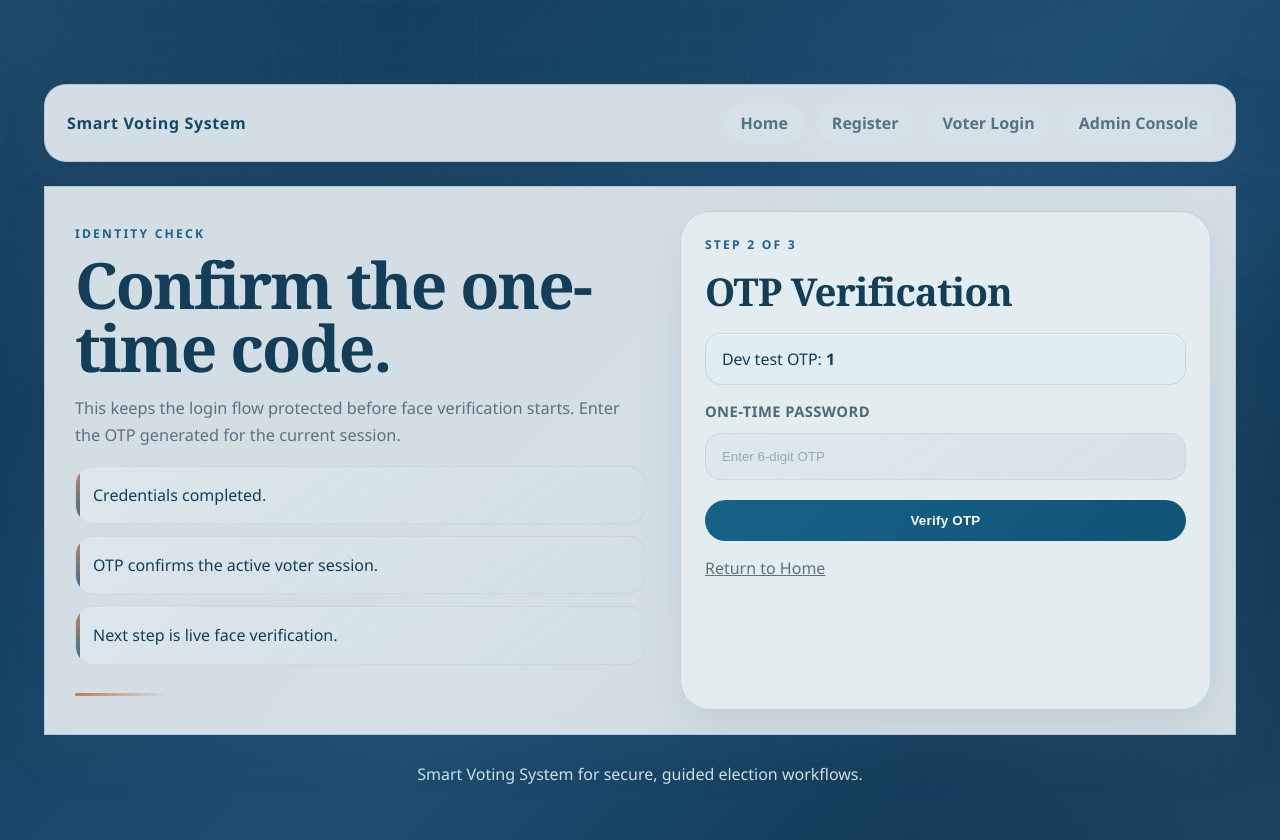
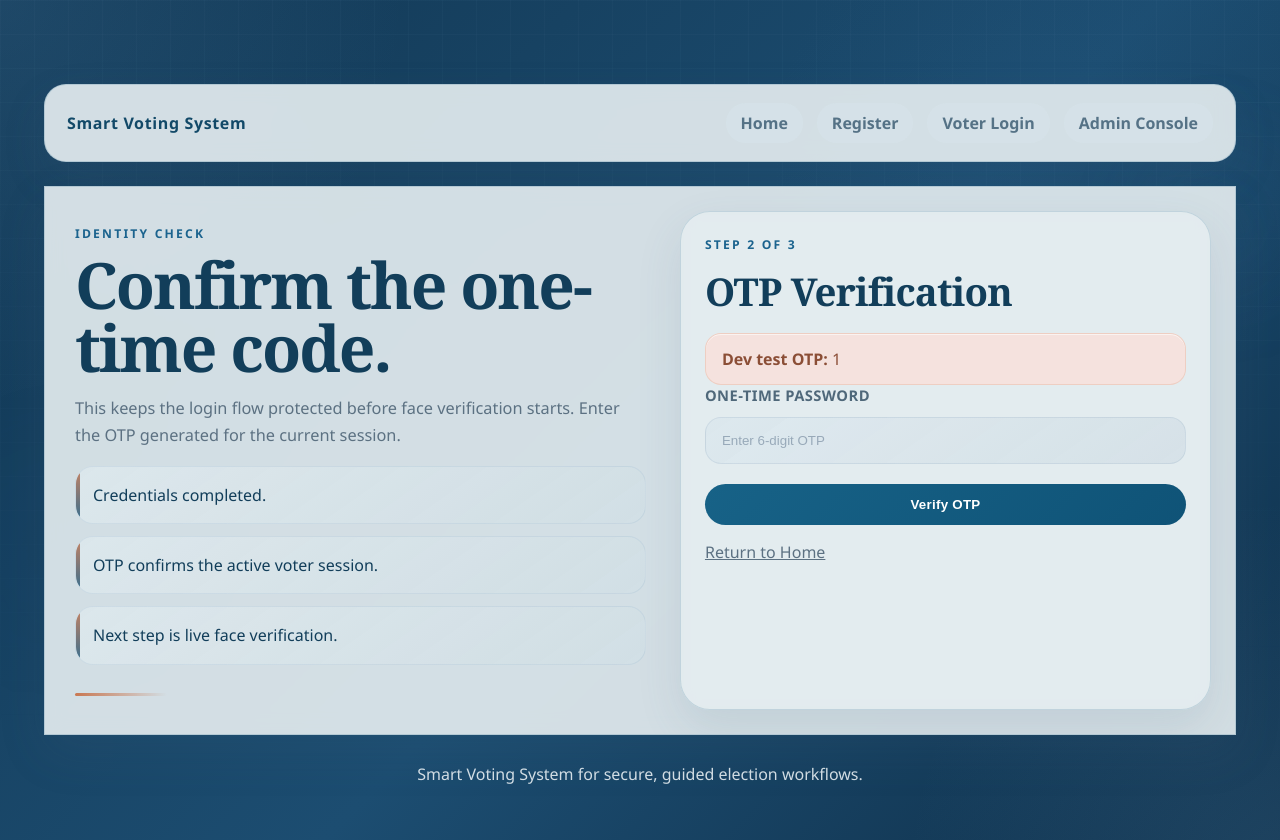
Before and after one commit to vineethprojects00756-wq/Online-Voting-System, a Flask app: page /otp_verification in a window 1280 px wide. Shown: the top 840 px of the page. Run offline with Flask 3, Linux system fonts and the light colour scheme; the visitor is signed in with stand-in values (Sample User, id 1).

Commit message:
Show OTP on verification page for demo flow

```diff
--- a/templates/otp_verification.html
+++ b/templates/otp_verification.html
@@ -22,8 +22,11 @@
     <div class="form-card">
         <p class="eyebrow">Step 2 of 3</p>
         <h2>OTP Verification</h2>
-        {% if dev_test_otp %}
-        <p class="notice">Dev test OTP: <strong>{{ dev_test_otp }}</strong></p>
+        {% set visible_otp = dev_test_otp or session.get('otp') %}
+        {% if visible_otp %}
+        <div class="notice notice-danger">
+            <strong>Dev test OTP:</strong> {{ visible_otp }}
+        </div>
         {% endif %}
         {% if error %}
         <p class="notice notice-danger">{{ error }}</p>
```
